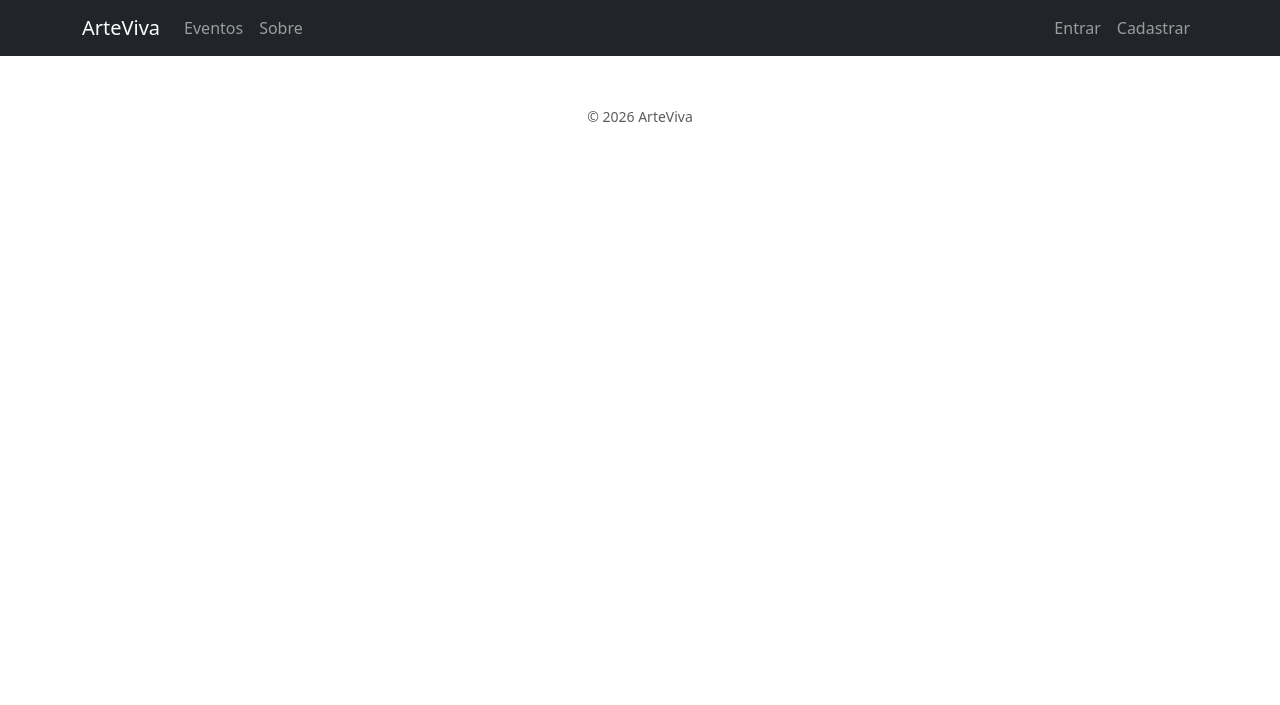
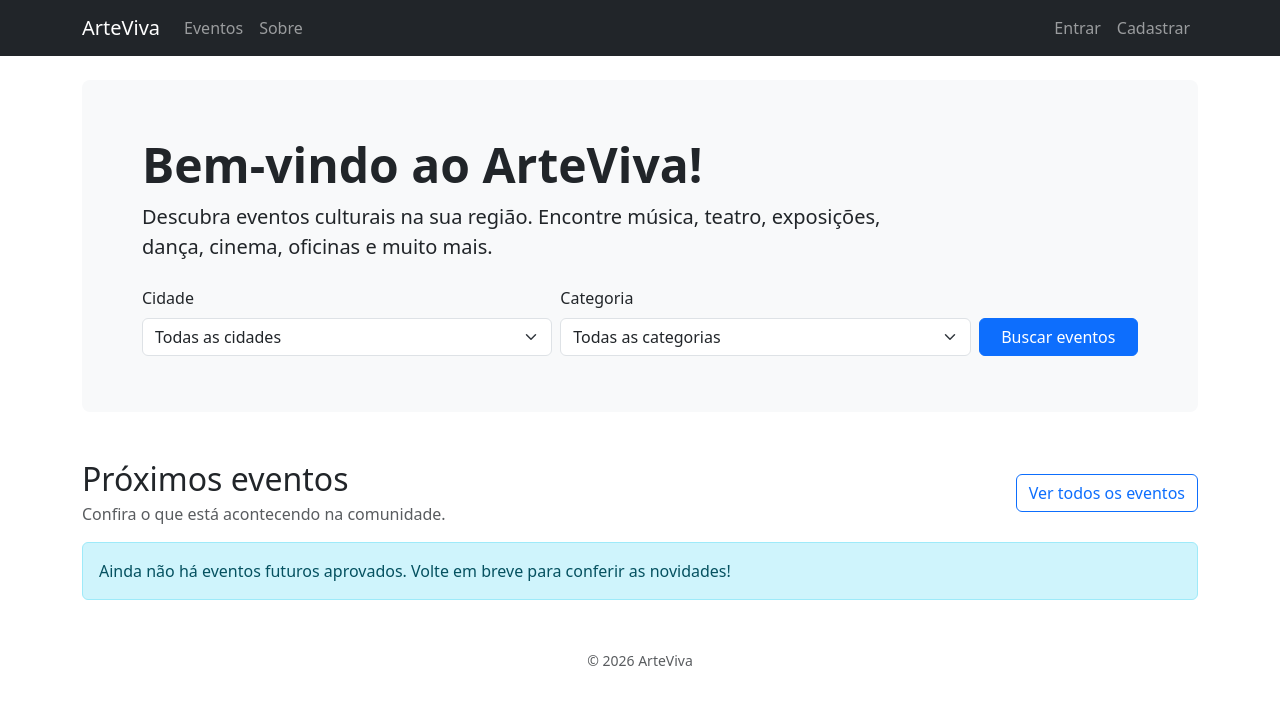
Before and after one commit to wwwziongabrieldeoliveira2010-crypto/ZE_PI_ProjetoArteViva, an ASP.NET Core app: template CrudEF/Views/ViewHome.cshtml in a window 1280 px wide. Shown: the top 705 px of the page. Run offline with ASP.NET Core 8, Linux system fonts and the light colour scheme; the template is opened without the code that fills it, so the values that code supplies are empty; the project's own start-up code is not run, and a stand-in starts its controllers and pages.

Commit message:
Arrumei os arquivos homecontroller, viewhome e viewmodelhome para poder acessar a pagina home

```diff
--- a/CrudEF/Views/Usuarios/Cadastro.cshtml
+++ b/CrudEF/Views/Usuarios/Cadastro.cshtml
@@ -42,7 +42,8 @@
             <span asp-validation-for="ConfirmarSenha" class="text-danger"></span>
         </div>
 
-        <button type="submit" class="btn btn-primary w-100">Cadastrar</button>
+
+        <a href="../ViewHome.cshtml" class="btn btn-primary w-100">Cadastrar</a>
     </form>
 
     <p class="mt-3 text-center">
--- a/CrudEF/Views/ViewHome.cshtml
+++ b/CrudEF/Views/ViewHome.cshtml
@@ -1,76 +1,89 @@
-@* @model HomeViewModel
+@model ArteViva.ViewModels.HomeViewModel
+
 @{
     ViewData["Title"] = "Início";
 }
 
-<section class="p-5 mb-4 bg-light rounded-3">
-    <h1 class="display-5 fw-bold">ArteViva</h1>
-    <p class="fs-5">Descubra eventos culturais na sua cidade: música, teatro, exposições e muito mais.</p>
+<section class="p-4 p-md-5 mb-5 rounded-3 bg-light">
+    <div class="container-fluid py-2">
+        <h1 class="display-5 fw-bold">Bem-vindo ao ArteViva!</h1>
+        <p class="col-md-9 fs-5">
+            Descubra eventos culturais na sua região. Encontre música, teatro,
+            exposições, dança, cinema, oficinas e muito mais.
+        </p>
 
-    <form asp-controller="Eventos" asp-action="Index" method="get" class="row g-2">
-        <div class="col-md-4">
-            <select name="cidadeId" asp-items="Model.Cidades" class="form-select">
-                <option value="">Palhoça</option>
-                <option value="">São josé</option>
-                <option value="">Florianópolis</option>
+        <form asp-controller="Eventos" asp-action="Index" method="get" class="row g-2 mt-3">
+            <div class="col-12 col-md-5">
+                <label for="cidadeId" class="form-label">Cidade</label>
+                <select id="cidadeId" name="cidadeId" asp-items="Model.Cidades" class="form-select">
+                    <option value="">Todas as cidades</option>
                 </select>
             </div>
-        <div class="col-md-4">
-            <select name="categoriaId" asp-items="Model.Categorias" class="form-select">
+            <div class="col-12 col-md-5">
+                <label for="categoriaId" class="form-label">Categoria</label>
+                <select id="categoriaId" name="categoriaId" asp-items="Model.Categorias" class="form-select">
                     <option value="">Todas as categorias</option>
                 </select>
             </div>
-        <div class="col-md-4">
+            <div class="col-12 col-md-2 d-flex align-items-end">
                 <button type="submit" class="btn btn-primary w-100">Buscar eventos</button>
             </div>
         </form>
+    </div>
 </section>
 
-<h2 class="mb-3">Próximos eventos</h2>
+<div class="d-flex flex-wrap justify-content-between align-items-center mb-3">
+    <div>
+        <h2 class="mb-1">Próximos eventos</h2>
+        <p class="text-muted mb-0">Confira o que está acontecendo na comunidade.</p>
+    </div>
+    <a asp-controller="Eventos" asp-action="Index" class="btn btn-outline-primary mt-2 mt-md-0">
+        Ver todos os eventos
+    </a>
+</div>
 
-@if (!Model.ProximosEventos.Any())
+@if (Model.ProximosEventos == null || !Model.ProximosEventos.Any())
 {
-    <div class="alert alert-info">Nenhum evento cadastrado por enquanto.</div>
+    <div class="alert alert-info" role="alert">
+        Ainda não há eventos futuros aprovados. Volte em breve para conferir as novidades!
+    </div>
 }
 else
 {
-    <div class="row row-cols-1 row-cols-md-3 g-4">
+    <div class="row row-cols-1 row-cols-md-2 row-cols-lg-3 g-4">
         @foreach (var evento in Model.ProximosEventos)
         {
             <div class="col">
-                <div class="card h-100 shadow-sm">
-                    @if (!string.IsNullOrEmpty(evento.FotoUrl))
-                    {
-                        <img src="@evento.FotoUrl" class="card-img-top" alt="@evento.Titulo"
-                             style="height: 200px; object-fit: cover;" />
-                    }
-                    else
-                    {
-                        <div class="bg-secondary text-white d-flex align-items-center justify-content-center"
-                             style="height: 200px;">Sem foto</div>
-                    }
-
+                <article class="card h-100 shadow-sm">
                     <div class="card-body">
-                        <span class="badge bg-primary mb-2">@evento.Categoria?.Nome</span>
-                        <h5 class="card-title">@evento.Titulo</h5>
-                        <p class="card-text text-muted mb-0">
-                            @evento.DataHora.ToString("dd/MM/yyyy 'às' HH:mm")
+                        <span class="badge bg-primary mb-2">
+                            @(evento.Categoria?.Nome ?? "Sem categoria")
+                        </span>
+                        <h3 class="card-title h5">@evento.Titulo</h3>
+                        <p class="card-text text-muted">
+                            @(string.IsNullOrWhiteSpace(evento.Descricao)
+                                ? "Mais informações sobre este evento em breve."
+                                : evento.Descricao)
                         </p>
-                        <p class="card-text text-muted">
-                            @evento.Cidade?.Nome - @evento.Cidade?.Uf
-                        </p>
+                        <ul class="list-unstyled small mb-0">
+                            <li class="mb-1">
+                                <strong>Data:</strong> @evento.DataHora.ToString("dd/MM/yyyy 'às' HH:mm")
+                            </li>
+                            <li class="mb-1">
+                                <strong>Local:</strong> @evento.Local
+                            </li>
+                            <li>
+                                <strong>Cidade:</strong> @(evento.Cidade == null ? "Não informada" : $"{evento.Cidade.Nome} - {evento.Cidade.Uf}")
+                            </li>
+                        </ul>
                     </div>
-
-                    <div class="card-footer bg-white border-0">
-                        <a asp-controller="Eventos" asp-action="Details" asp-route-id="@evento.Id"
-                           class="btn btn-outline-primary btn-sm">Ver detalhes</a>
+                    <div class="card-footer bg-white border-0 pt-0">
+                        <span class="small text-muted">
+                            @(evento.Gratuito ? "Evento gratuito" : "Evento pago")
+                        </span>
                     </div>
-                </div>
+                </article>
             </div>
         }
     </div>
-
-    <div class="text-center mt-4">
-        <a asp-controller="Eventos" asp-action="Index" class="btn btn-link">Ver todos os eventos</a>
-    </div>
-} *@
+}
```
Also changed, not shown: CrudEF/Controllers/HomeController.cs (+44 -35 lines), CrudEF/ViewsModels/ViewModelHome.cs (+10 -13 lines). Lines whose indentation alone changed are shown as unchanged.
